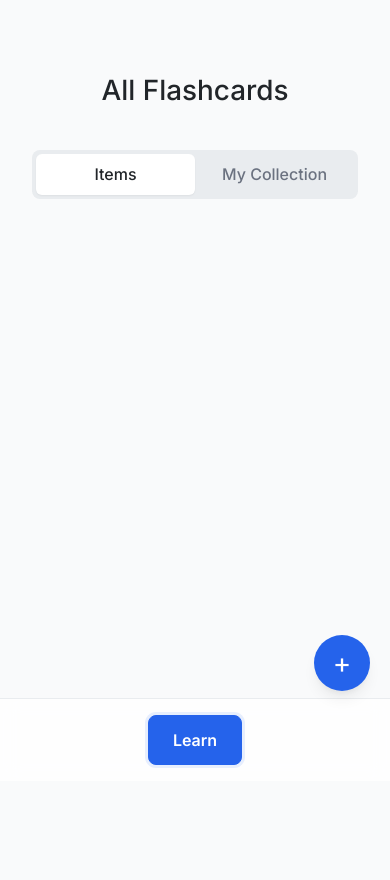
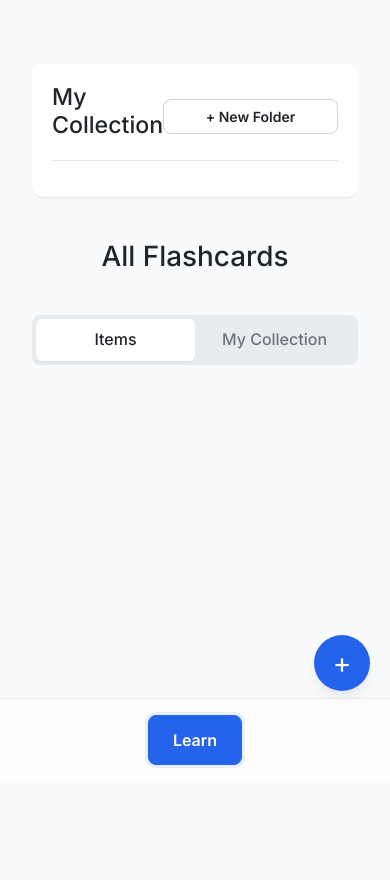
Before and after one commit to aya-aladdin/mocksplainer-flask, a Flask app: template templates/flashcards.html in a window 390 px wide. Shown: the part 63-943 px from the top of the page. Run offline with Flask 3, Linux system fonts and the light colour scheme; the template is opened without the code that fills it: most values are stand-ins (such as "Sample title", 1, 10 or a date in 2020).

```diff
--- a/static/flashcards.css
+++ b/static/flashcards.css
@@ -506,7 +506,7 @@ padding: 0;
 }
 
 /* --- Mobile Specific --- */
-.fab, .mobile-view-switcher {
+.fab, .mobile-view-switcher, .mobile-bottom-actions {
     display: none;
 }
 
@@ -515,16 +515,10 @@ padding: 0;
         padding-bottom: 100px; /* Space for sticky bottom bar */
     }
 
-    .flashcards-sidebar {
-        display: none; /* Hide desktop sidebar */
-    }
-
-    #folder-tree {
-        display: none; /* Hide folder tree by default on mobile */
-        background: var(--panel);
-        padding: 1rem;
-        border-radius: 12px;
-        margin-top: 1rem;
+    .flashcards-sidebar, .flashcards-main {
+        width: 100%;
+        border-right: none;
+        border-bottom: 1px solid var(--border);
     }
 
     .flashcards-main-header .actions {
--- a/templates/flashcards.html
+++ b/templates/flashcards.html
@@ -9,6 +9,8 @@
         <div class="sidebar-header">
             <h3>My Collection</h3>
             <button class="btn btn-ghost btn-sm" id="new-folder-btn">+ New Folder</button>
+        </div>
+        <div id="folder-tree">
         </div>
     </aside>
 
@@ -31,9 +33,6 @@
         </div>
 
         <nav id="breadcrumbs" aria-label="breadcrumb"></nav>
-
-        <div id="folder-tree">
-        </div>
 
         <div id="items-container" class="items-grid">
         </div>
@@ -1010,11 +1009,11 @@ document.addEventListener('DOMContentLoaded', function() {
             viewSwitcher.querySelectorAll('.view-switch-btn').forEach(btn => btn.classList.remove('active'));
             e.target.classList.add('active');
 
-            const itemsView = document.getElementById('items-container');
-            const foldersView = document.getElementById('folder-tree');
+            const mainContent = document.querySelector('.flashcards-main');
+            const sidebar = document.querySelector('.flashcards-sidebar');
 
-            itemsView.style.display = view === 'items' ? 'grid' : 'none';
-            foldersView.style.display = view === 'folders' ? 'block' : 'none';
+            mainContent.style.display = view === 'items' ? 'block' : 'none';
+            sidebar.style.display = view === 'folders' ? 'block' : 'none';
         }
     });
 
```
